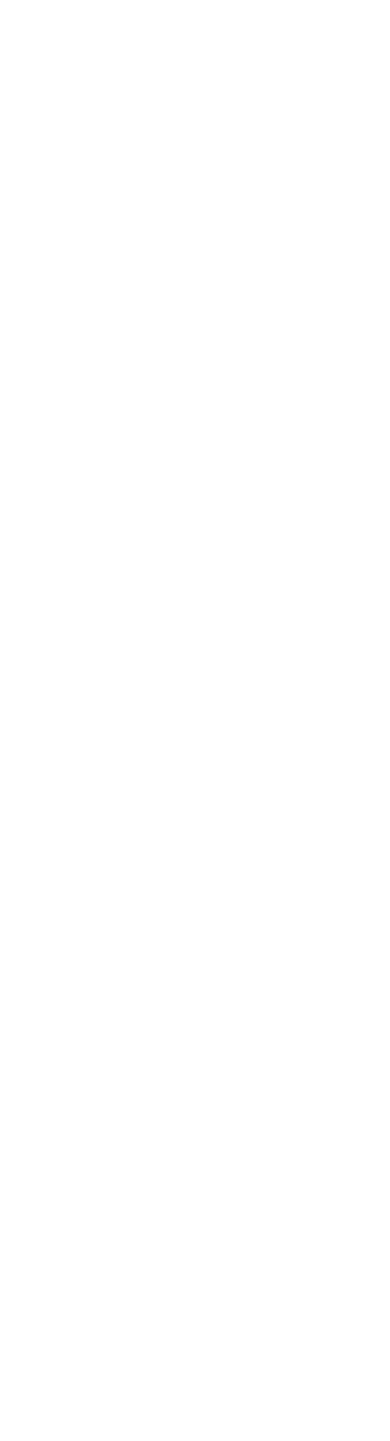
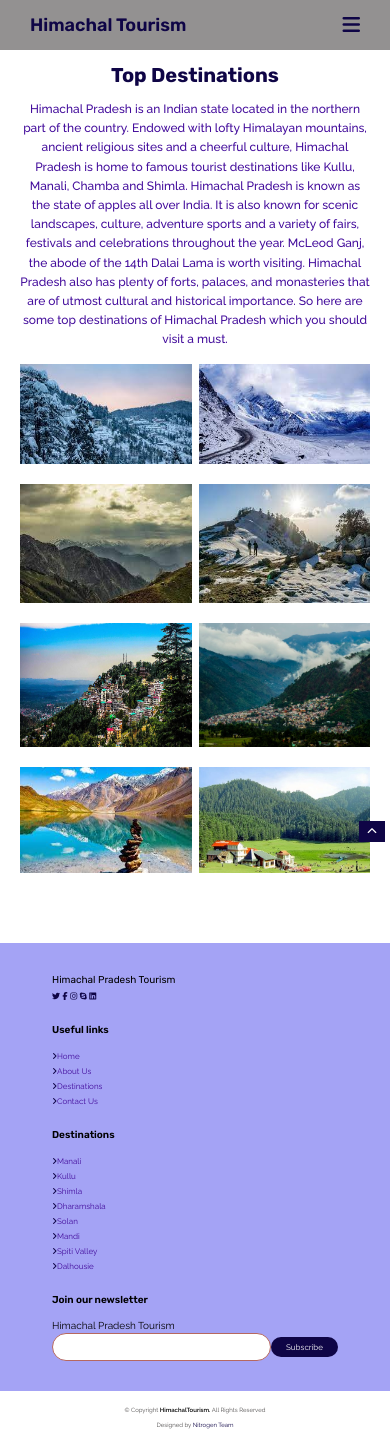
Before and after one commit to PujaGKundu/HimachalTourism, a plain HTML site: page destination.html in a window 390 px wide. Before the commit the page ends 844 px from the top, so only its background shows below. Drawn offline with Linux system fonts and the light colour scheme.

Commit message:
destination page

```diff
--- a/assets/stylesheet/style.css
+++ b/assets/stylesheet/style.css
@@ -3,19 +3,87 @@
    License: none (public domain)
 */
 
-html, body, div, span, applet, object, iframe,
-h1, h2, h3, h4, h5, h6, p, blockquote, pre,
-a, abbr, acronym, address, big, cite, code,
-del, dfn, em, img, ins, kbd, q, s, samp,
-small, strike, strong, sub, sup, tt, var,
-b, u, i, center,
-dl, dt, dd, ol, ul, li,
-fieldset, form, label, legend,
-table, caption, tbody, tfoot, thead, tr, th, td,
-article, aside, canvas, details, embed,
-figure, figcaption, footer, header, hgroup,
-menu, nav, output, ruby, section, summary,
-time, mark, audio, video {
+html,
+body,
+div,
+span,
+applet,
+object,
+iframe,
+h1,
+h2,
+h3,
+h4,
+h5,
+h6,
+p,
+blockquote,
+pre,
+a,
+abbr,
+acronym,
+address,
+big,
+cite,
+code,
+del,
+dfn,
+em,
+img,
+ins,
+kbd,
+q,
+s,
+samp,
+small,
+strike,
+strong,
+sub,
+sup,
+tt,
+var,
+b,
+u,
+i,
+center,
+dl,
+dt,
+dd,
+ol,
+ul,
+li,
+fieldset,
+form,
+label,
+legend,
+table,
+caption,
+tbody,
+tfoot,
+thead,
+tr,
+th,
+td,
+article,
+aside,
+canvas,
+details,
+embed,
+figure,
+figcaption,
+footer,
+header,
+hgroup,
+menu,
+nav,
+output,
+ruby,
+section,
+summary,
+time,
+mark,
+audio,
+video {
   margin: 0;
   padding: 0;
   border: 0;
@@ -24,22 +92,35 @@ time, mark, audio, video {
   vertical-align: baseline;
 }
 /* HTML5 display-role reset for older browsers */
-article, aside, details, figcaption, figure,
-footer, header, hgroup, menu, nav, section {
+article,
+aside,
+details,
+figcaption,
+figure,
+footer,
+header,
+hgroup,
+menu,
+nav,
+section {
   display: block;
 }
 body {
   line-height: 1;
 }
-ol, ul {
+ol,
+ul {
   list-style: none;
 }
-blockquote, q {
+blockquote,
+q {
   quotes: none;
 }
-blockquote:before, blockquote:after,
-q:before, q:after {
-	content: '';
+blockquote:before,
+blockquote:after,
+q:before,
+q:after {
+  content: "";
   content: none;
 }
 table {
@@ -47,16 +128,331 @@ table {
   border-spacing: 0;
 }
 
+:root {
+  --primary: rgb(15, 5, 70);
+  --secondary: rgb(66, 11, 155);
+  --Dark: rgb(164, 163, 245);
+  --Light: #504e4e;
+}
 
+*,
+*::before,
+*::after {
+  box-sizing: border-box;
+}
 
-
-
-html{
+html {
   font-size: 14px;
 }
-.container{
-    max-width: 1330px;
+body {
+  font-family: "Raleway", sans-serif;
+  line-height: 1.5;
+}
+h1,
+h2,
+h3,
+h4,
+h5,
+h6 {
+  font-family: "Rubik", sans-serif;
+}
+a {
+  text-decoration: none;
+}
+.container {
+  max-width: 1530px;
   width: 100%;
-    padding: 2rem 2rem;
   margin: 0 auto;
+  padding: 0 2rem;
 }
+.flex {
+  display: flex;
+}
+.between-space {
+  justify-content: space-between;
+}
+.justify-center {
+  justify-content: center;
+}
+.item-center {
+  align-items: center;
+}
+.item-top {
+  align-items: flex-start;
+}
+.txtcenter {
+  text-align: center;
+}
+.wrap {
+  flex-wrap: wrap;
+}
+.flex-10 {
+  flex: 0 1 10%;
+}
+.flex-20 {
+  flex: 0 1 20%;
+}
+.flex-30 {
+  flex: 0 1 30%;
+  margin: 1rem;
+}
+.flex-40 {
+  flex: 0 1 40%;
+}
+.flex-48 {
+  flex: 0 1 48%;
+}
+.flex-50 {
+  flex: 0 1 50%;
+}
+.flex-60 {
+  flex: 0 1 60%;
+}
+.width-full {
+  width: 100%;
+}
+
+/* Header */
+#toggle {
+  display: none;
+}
+.bars {
+  display: none;
+}
+.header h3 {
+  color: var(--primary);
+  font-size: 1.8rem;
+  font-weight: 600;
+}
+.header h3:hover {
+  font-size: 2rem;
+  transition-delay: 2ms;
+  transform-style: preserve-3d;
+}
+.header li a {
+  color: var(--secondary);
+  font-size: 0.8rem;
+  font-weight: 500;
+  padding: 0 1rem;
+}
+.header li a:hover {
+  color: var(--primary);
+  font-weight: 900;
+  font-size: 1.2rem;
+}
+.header {
+  background-color: rgba(75, 73, 73, 0.6);
+  padding: 1rem 3rem;
+}
+/* destinations */
+.img-container {
+  width: 100%;
+  height: 100%;
+}
+
+.img-container > .width-full {
+  height: 100%;
+}
+
+.image-grid article {
+  width: 49%;
+  margin-bottom: 2rem;
+}
+.h2 {
+  color: var(--primary);
+  font-size: 2rem;
+  font-weight: 700;
+  margin: 1rem 0;
+}
+.destinations-para {
+  color: var(--secondary);
+  font-weight: 500;
+  font-size: 1.2rem;
+  line-height: 1.6;
+  margin-bottom: 1.5rem;
+}
+/* Footer */
+footer {
+  position: relative;
+  top: 5rem;
+}
+.head {
+  background-color: var(--Dark);
+  padding: 2rem;
+}
+.head h4 {
+  font-size: 1rem;
+  font-weight: 600;
+  color: black;
+  margin-bottom: 1rem;
+}
+.head .subscribe {
+  background-color: white;
+  border: 1px solid rgb(182, 104, 96);
+  width: 80%;
+  border-radius: 1.5rem;
+  padding: 1.3rem;
+}
+.head .btn a {
+  background-color: var(--primary);
+  color: white;
+  padding: 0.5rem 1.5rem;
+  border-radius: 1.5rem;
+}
+.head a {
+  font-size: 0.8rem;
+  color: var(--secondary);
+}
+.head a:hover {
+  color: var(--primary);
+}
+.head a i {
+  color: var(--primary);
+}
+.foot {
+  padding: 1rem 0;
+  position: relative;
+}
+.foot small {
+  font-size: 0.6rem;
+  color: var(--Light);
+}
+.foot small span {
+  color: var(--primary);
+}
+.foot small b {
+  font-weight: 600;
+  color: black;
+}
+.foot .top {
+  position: fixed;
+  right: 0.5rem;
+  bottom: 0.5rem;
+}
+.foot .top a {
+  background-color: var(--primary);
+  color: white;
+  padding: 0.5rem 0.8rem;
+}
+.foot .top a:hover,
+.head nav a:hover,
+.head .btn a:hover {
+  background-color: var(--secondary);
+}
+
+/* Responsive Design */
+@media screen and (min-width: 590px) and (max-width: 976px) {
+  html {
+    font-size: 12px;
+  }
+  .width {
+    width: 100%;
+    height: auto;
+  }
+  .wrap {
+    flex-wrap: wrap;
+  }
+  .column {
+    flex-direction: column;
+    justify-content: center;
+    align-items: center;
+  }
+  .flex-10,
+  .flex-20,
+  .flex-30,
+  .flex-40 {
+    flex: 1 1 40%;
+    margin: 1rem 1.2rem;
+  }
+  .nav {
+    display: none;
+  }
+  .nav li {
+    margin: 2rem 0;
+  }
+  #toggle:checked ~ .nav {
+    display: inline-block;
+  }
+  .header li a:hover {
+    color: var(--primary);
+    font-weight: 900;
+    font-size: 1.2rem;
+  }
+  .bars {
+    display: inline-block;
+    font-size: 2rem;
+    color: var(--primary);
+    position: relative;
+    z-index: 80;
+  }
+  .nav {
+    position: absolute;
+    left: 0;
+    right: 0;
+    bottom: 0;
+    top: 0;
+    width: 100%;
+    height: 100vh;
+    background-color: rgba(51, 50, 50, 0.3);
+    padding-top: 5rem;
+    font-size: 2rem;
+  }
+}
+@media screen and (max-width: 590px) {
+  html {
+    font-size: 10px;
+  }
+  .width {
+    width: 100%;
+    height: auto;
+  }
+  .wrap {
+    flex-wrap: wrap;
+  }
+  .column {
+    flex-direction: column;
+    justify-content: center;
+    align-items: center;
+  }
+  .flex-10,
+  .flex-20,
+  .flex-30,
+  .flex-40 {
+    flex: 1 1 100%;
+    margin: 1rem 1.2rem;
+  }
+  .nav {
+    display: none;
+  }
+  .nav li {
+    margin: 2rem 0;
+  }
+
+  #toggle:checked ~ .nav {
+    display: inline-block;
+  }
+  .header li a:hover {
+    color: var(--primary);
+    font-weight: 900;
+    font-size: 1.2rem;
+  }
+  .bars {
+    display: inline-block;
+    font-size: 2rem;
+    color: var(--primary);
+    position: relative;
+    z-index: 80;
+  }
+  .nav {
+    position: absolute;
+    left: 0;
+    right: 0;
+    bottom: 0;
+    top: 0;
+    width: 100%;
+    height: 100vh;
+    background-color: rgba(51, 50, 50, 0.3);
+    padding-top: 5rem;
+    font-size: 2rem;
+  }
+}
--- a/destination.html
+++ b/destination.html
@@ -0,0 +1,242 @@
+<!DOCTYPE html>
+<html lang="en">
+  <head>
+    <meta charset="UTF-8" />
+    <meta http-equiv="X-UA-Compatible" content="IE=edge" />
+    <meta name="viewport" content="width=device-width, initial-scale=1.0" />
+    <title>Himachal Tourism | destination</title>
+    <link rel="preconnect" href="https://fonts.googleapis.com" />
+    <link rel="preconnect" href="https://fonts.gstatic.com" crossorigin />
+    <link
+      href="https://fonts.googleapis.com/css2?family=Raleway:wght@100;200;300;400;500;600;700;800;900&family=Rubik:wght@300;400;500;600;700;800;900&display=swap"
+      rel="stylesheet"
+    />
+    <script
+      src="https://kit.fontawesome.com/7bb5dcd4c1.js"
+      crossorigin="anonymous"
+    ></script>
+    <link rel="stylesheet" href="assets/stylesheet/style.css" />
+  </head>
+  <body>
+    <header id="top" class="header container flex between-space item-center">
+      <a href="index.html"><h3>Himachal Tourism</h3></a>
+      <label for="toggle" class="bars">
+        <i class="fas fa-bars" aria-hidden="true"></i>
+      </label>
+      <input type="checkbox" id="toggle" />
+      <nav class="nav">
+        <ul class="flex between-space column">
+          <li>
+            <a href="index.html">Home</a>
+          </li>
+          <li>
+            <a href="about.html">About Us</a>
+          </li>
+          <li>
+            <a href="destination.html">Destination</a>
+          </li>
+          <li>
+            <a href="contact.html">Contact Us</a>
+          </li>
+        </ul>
+      </nav>
+    </header>
+    <main class="container">
+      <h2 class="txtcenter h2">Top Destinations</h2>
+      <p class="txtcenter destinations-para">
+        Himachal Pradesh is an Indian state located in the northern part of the
+        country. Endowed with lofty Himalayan mountains, ancient religious sites
+        and a cheerful culture, Himachal Pradesh is home to famous tourist
+        destinations like Kullu, Manali, Chamba and Shimla. Himachal Pradesh is
+        known as the state of apples all over India. It is also known for scenic
+        landscapes, culture, adventure sports and a variety of fairs, festivals
+        and celebrations throughout the year. McLeod Ganj, the abode of the 14th
+        Dalai Lama is worth visiting. Himachal Pradesh also has plenty of forts,
+        palaces, and monasteries that are of utmost cultural and historical
+        importance. So here are some top destinations of Himachal Pradesh which
+        you should visit a must.
+      </p>
+      <section class="flex between-space wrap image-grid">
+        <article>
+          <figure class="img-container">
+            <img
+              class="width-full"
+              src="./assets/media/Destination/shimla.jpg"
+              alt="shimla"
+            />
+          </figure>
+        </article>
+        <article>
+          <figure class="img-container">
+            <img
+              class="width-full"
+              src="./assets/media/Destination/manali.jpg"
+              alt="shimla"
+            />
+          </figure>
+        </article>
+        <article>
+          <figure class="img-container">
+            <img
+              class="width-full"
+              src="./assets/media/Destination/kullu.jpg"
+              alt="shimla"
+            />
+          </figure>
+        </article>
+        <article>
+          <figure class="img-container">
+            <img
+              class="width-full"
+              src="./assets/media/Destination/dharamshala.jpg"
+              alt="shimla"
+            />
+          </figure>
+        </article>
+        <article>
+          <figure class="img-container">
+            <img
+              class="width-full"
+              src="./assets/media/Destination/Mcleodganj.jpg"
+              alt="shimla"
+            />
+          </figure>
+        </article>
+        <article>
+          <figure class="img-container">
+            <img
+              class="width-full"
+              src="./assets/media/Destination/Chamba-3.jpg"
+              alt="shimla"
+            />
+          </figure>
+        </article>
+        <article>
+          <figure class="img-container">
+            <img
+              class="width-full"
+              src="./assets/media/Destination/download.jpg"
+              alt="shimla"
+            />
+          </figure>
+        </article>
+        <article>
+          <figure class="img-container">
+            <img
+              class="width-full"
+              src="./assets/media/Destination/dalhousie.jpg"
+              alt="shimla"
+            />
+          </figure>
+        </article>
+      </section>
+    </main>
+    <footer>
+      <section class="head">
+        <div class="container flex between-space item top wrap">
+          <div class="flex-20">
+            <h3>Himachal Pradesh Tourism</h3>
+            <nav>
+              <a href="#"><i class="fab fa-twitter"></i></a>
+              <a href="#"><i class="fab fa-facebook-f"></i></a>
+              <a href="#"><i class="fab fa-instagram"></i></a>
+              <a href="#"><i class="fab fa-skype"></i></a>
+              <a href="#"><i class="fab fa-linkedin"></i></a>
+            </nav>
+          </div>
+          <div class="flex-10">
+            <h4>Useful links</h4>
+            <ul>
+              <li>
+                <a href="index.html"
+                  ><i class="fa fa-angle-right"></i><span>Home</span></a
+                >
+              </li>
+              <li>
+                <a href="about.html"
+                  ><i class="fa fa-angle-right"></i><span>About Us</span></a
+                >
+              </li>
+              <li>
+                <a href="destination.html"
+                  ><i class="fa fa-angle-right"></i><span>Destinations</span></a
+                >
+              </li>
+              <li>
+                <a href="contact.html"
+                  ><i class="fa fa-angle-right"></i><span>Contact Us</span></a
+                >
+              </li>
+            </ul>
+          </div>
+          <div class="flex-10">
+            <h4>Destinations</h4>
+            <ul>
+              <li>
+                <a href="destination.html"
+                  ><i class="fa fa-angle-right"></i><span>Manali</span></a
+                >
+              </li>
+              <li>
+                <a href="destination.html"
+                  ><i class="fa fa-angle-right"></i><span>Kullu</span></a
+                >
+              </li>
+              <li>
+                <a href="destination.html"
+                  ><i class="fa fa-angle-right"></i><span>Shimla</span></a
+                >
+              </li>
+              <li>
+                <a href="destination.html"
+                  ><i class="fa fa-angle-right"></i><span>Dharamshala</span></a
+                >
+              </li>
+              <li>
+                <a href="destination.html"
+                  ><i class="fa fa-angle-right"></i><span>Solan</span></a
+                >
+              </li>
+              <li>
+                <a href="destination.html"
+                  ><i class="fa fa-angle-right"></i><span>Mandi</span></a
+                >
+              </li>
+              <li>
+                <a href="destination.html"
+                  ><i class="fa fa-angle-right"></i><span>Spiti Valley</span></a
+                >
+              </li>
+              <li>
+                <a href="destination.html"
+                  ><i class="fa fa-angle-right"></i><span>Dalhousie</span></a
+                >
+              </li>
+            </ul>
+          </div>
+          <div class="flex-40">
+            <h4>Join our newsletter</h4>
+            <p>Himachal Pradesh Tourism</p>
+            <div class="flex item-center">
+              <div class="subscribe"></div>
+              <div class="btn">
+                <a href="#" class="btn">Subscribe</a>
+              </div>
+            </div>
+          </div>
+        </div>
+      </section>
+      <section class="foot">
+        <div class="container txtcenter">
+          <small
+            >&copy; Copyright <b>HimachalTourism.</b> All Rights Reserved<br />Designed
+            by <span>Nitrogen Team</span></small
+          >
+          <div class="top">
+            <a href="#top"><i class="fas fa-chevron-up"></i></a>
+          </div>
+        </div>
+      </section>
+    </footer>
+  </body>
+</html>
```
Also changed, not shown: assets/media/Destination/Chamba-3.jpg (added), assets/media/Destination/Mcleodganj.jpg (added), assets/media/Destination/dalhousie.jpg (added), assets/media/Destination/download.jpg (added). Lines whose indentation alone changed are shown as unchanged.
